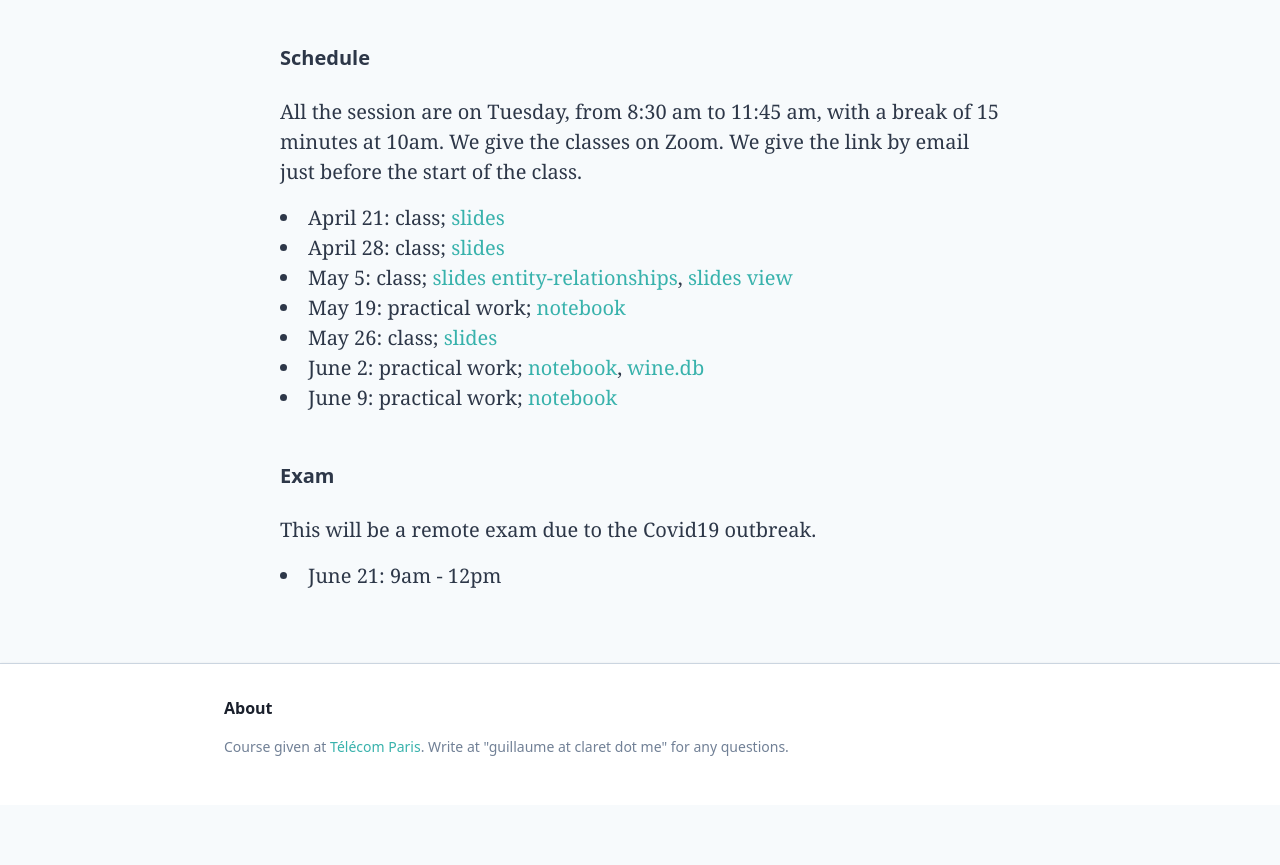
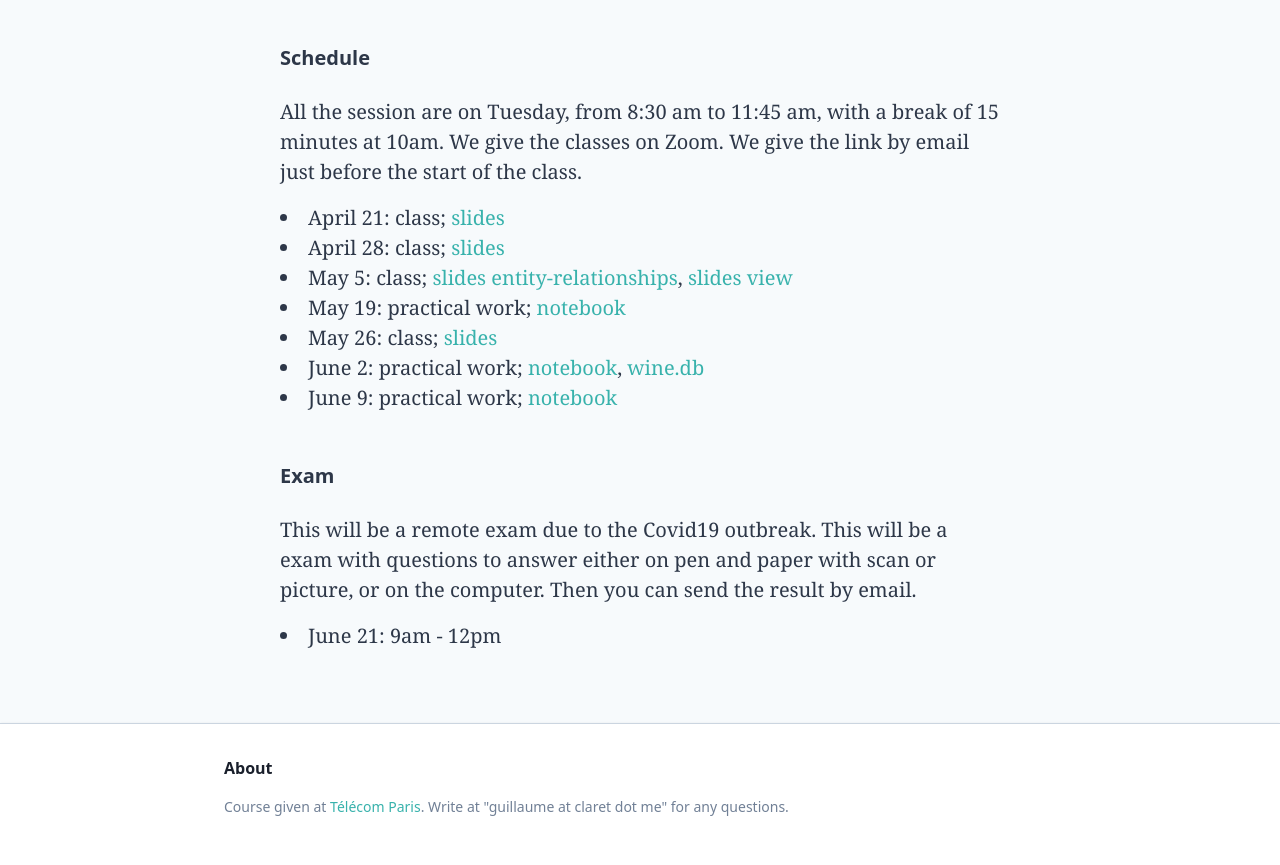
Before and after one commit to clarus/telecom-database-course, a plain HTML site: page index.html in a window 1280 px wide. Shown: the part 667-1532 px from the top of the page. Before the commit the page ends 1472 px from the top, so only its background shows below. Drawn offline with Linux system fonts and the light colour scheme.

Commit message:
Add short notice about the exam

```diff
--- a/index.html
+++ b/index.html
@@ -94,7 +94,7 @@
 
 			<h1 class="pt-10 pb-4 font-bold font-sans">Exam</h1>
 			<p class="py-2">
-				This will be a remote exam due to the Covid19 outbreak.
+				This will be a remote exam due to the Covid19 outbreak. This will be a exam with questions to answer either on pen and paper with scan or picture, or on the computer. Then you can send the result by email.
 			</p>
 			<ul class="py-2 list-disc list-inside">
 				<li>June 21: 9am - 12pm</li>
```
